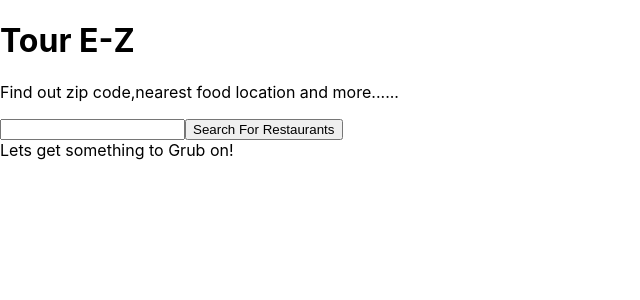
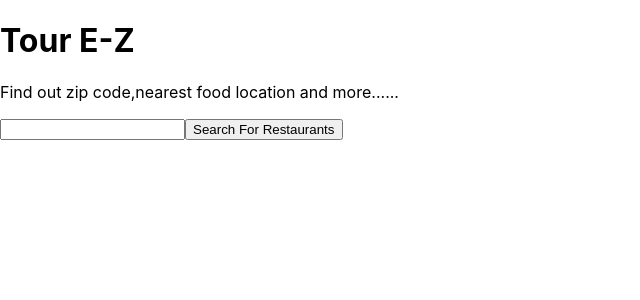
Before and after one commit to Kyesha/Tour-EZ, a React (Create React App) app: page / in a window 1280 px wide. Shown: the top 300 px of the page, without its empty margins (0-640 px from the left). Built offline with nearby package versions, Linux system fonts and the light colour scheme.

Commit message:
api call successfully console logging

```diff
--- a/src/App.js
+++ b/src/App.js
@@ -4,35 +4,33 @@ import Form from "./Components/Form";
 import Restaurants from "./Components/Restaurants";
 import axios from "axios";
 
+
 const API_KEY = "f2eb8f96660c3ab047ca7842df116edf"
 class App extends React.Component{
+  constructor(props) {
+    super(props);
+    this.state = { restaurants: []}
+  }
+
   getRestaurants = (event) => {
-      const RestaurantsName = event.target.elements.RestaurantsName.value;
+      const restaurantsName = event.target.elements.RestaurantsName.value;
       event.preventDefault();
-      console.log(RestaurantsName);
-      const url = 'https:developers.zomato.com/api/v2.1/search?entity_ids=59&entity_type=city&apikey=f2eb8f96660c3ab047ca7842df116edf'
+      console.log(restaurantsName);
+      const url = `https://developers.zomato.com/api/v2.1/search?entity_id=280&entity_type=city&apikey=${API_KEY}`
       axios.get(url)
       .then(res => {
-        console.log(res);
-
+        // console.log(res.data.restaurants);
+        this.setState({restaurants: res.data.restaurants});
+        console.log(this.state.restaurants)
       })
     }
 
-
-
-
-  // getWeather = async (event) => {
-  //   event.preventDefault();
-  //   const api_call = await fetch(`https://developers.zomato.com/api/v2.1/search?entity_id=59&entity_type=city&apikey=${API_KEY}`);
-  //   const data = await api_call.json();
-  //   console.log(data);
-  // }
   render() {
     return (
     <div>
       <Title />
       <Form getRestaurants={this.getRestaurants}/>
-      <Restaurants />
+      <Restaurants restaurants={this.state.restaurants}/>
 
 
 
@@ -45,4 +43,6 @@ class App extends React.Component{
 
 
 
+
+
 export default App;
--- a/src/Components/Restaurants.js
+++ b/src/Components/Restaurants.js
@@ -3,7 +3,8 @@ import React from "react";
 class Restaurants extends React.Component {
   render() {
     return(
-      <div>Lets get something to Grub on!</div>
+      <div className="container">
+      </div>
     );
   }
 }
```
